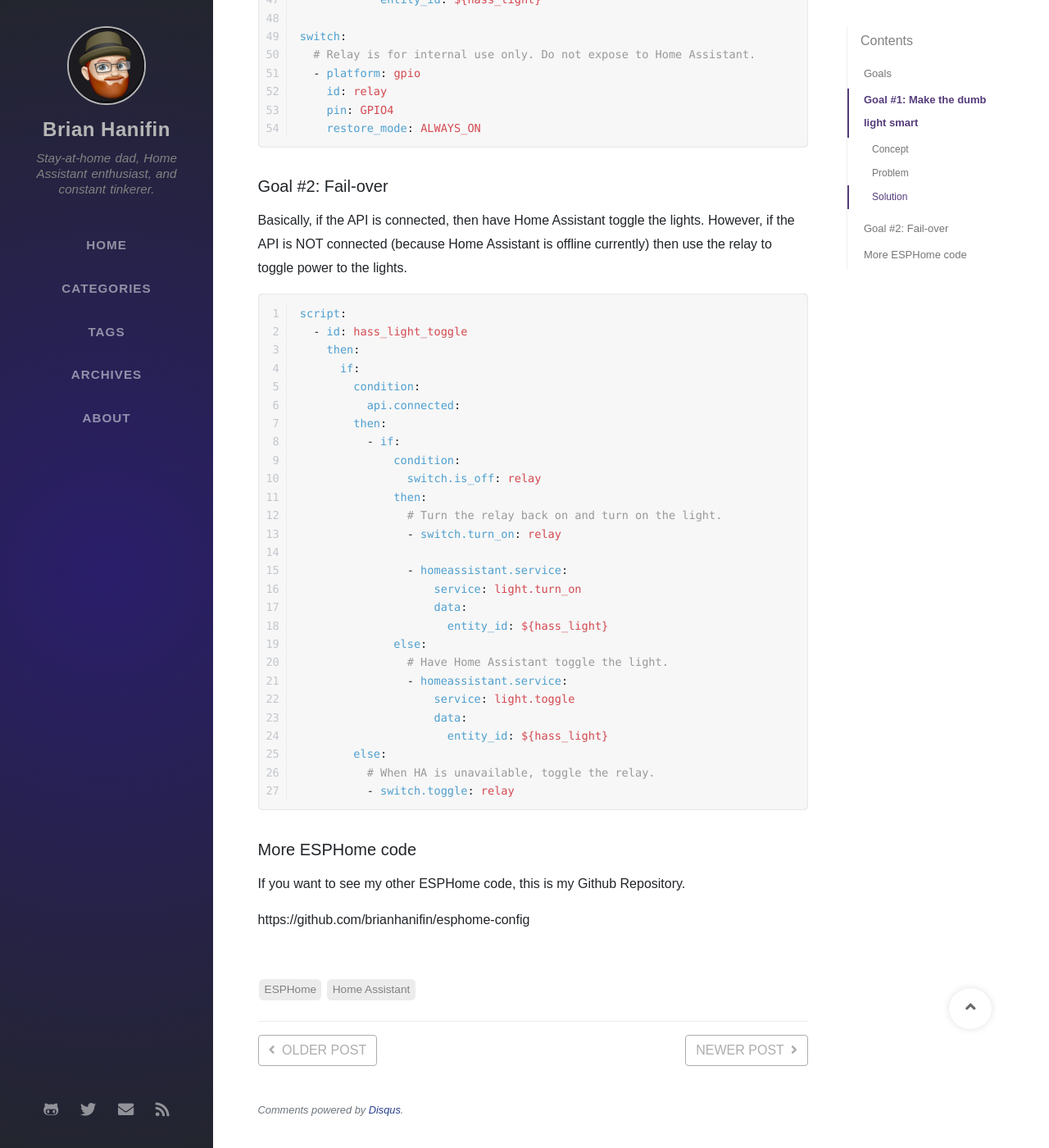
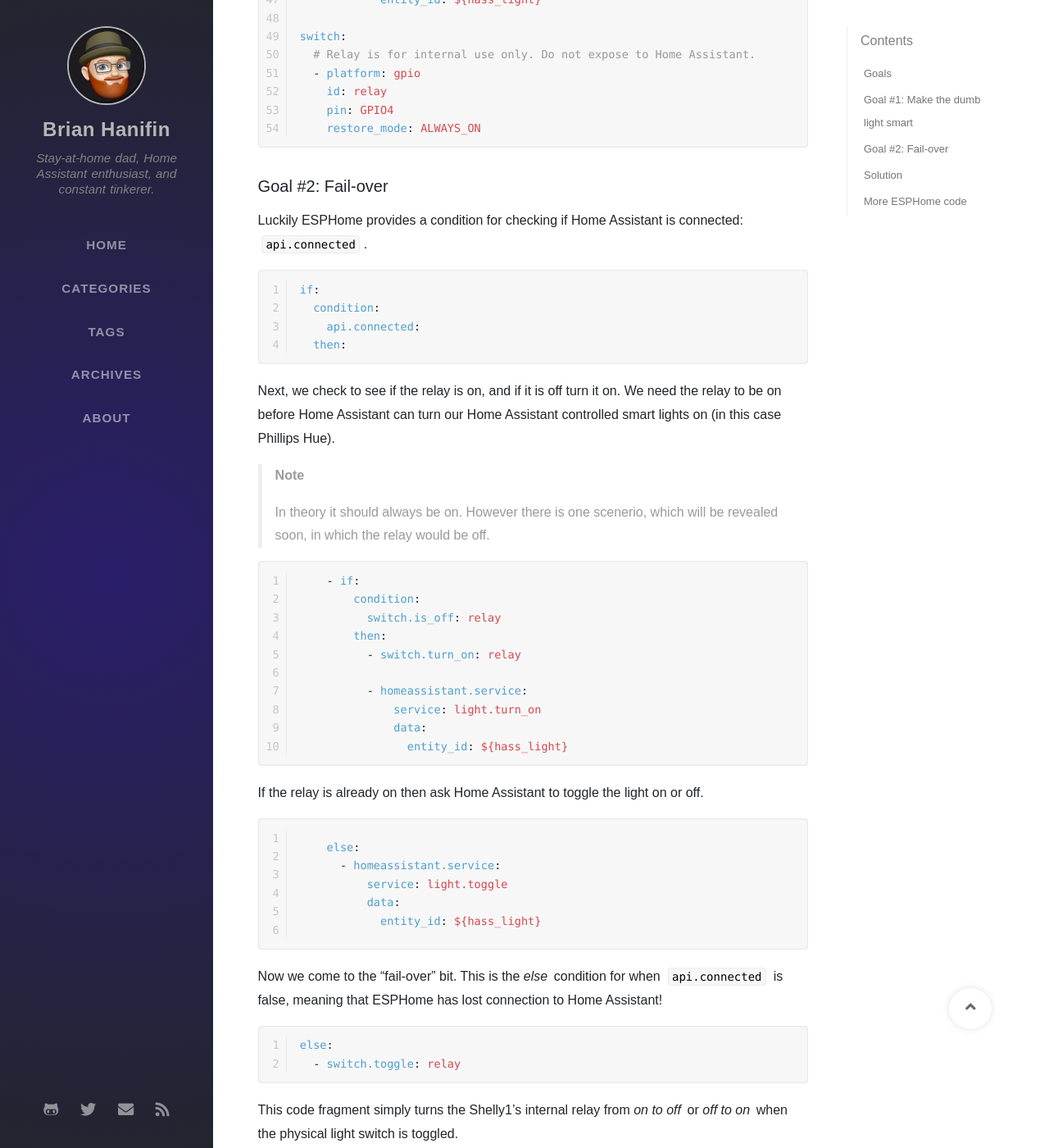
Before and after one commit to brianhanifin/brianhanifin.com, a Jekyll site: the page built from _posts/2019-12-11-esphome-shelly1-dumb-light-switch-smart.md, in a window 1280 px wide and 1400 px high, scrolled down 2635 px. Shown: the whole window at 82% size. Built offline with Jekyll 4.4.1, drawn with Linux system fonts in a browser that asks for light colours; nearby versions of some CDN libraries; some web fonts are replaced; comment, search, counter and statistics services are not loaded; some of the changed text lies outside the part shown.

Commit message:
expanding on the fail-over code explination

````diff
--- a/_posts/2019-12-11-esphome-shelly1-dumb-light-switch-smart.md
+++ b/_posts/2019-12-11-esphome-shelly1-dumb-light-switch-smart.md
@@ -115,7 +115,57 @@
 
 ### Goal #2: Fail-over
 
-Basically, if the API is connected, then have Home Assistant toggle the lights. However, if the API is NOT connected (because Home Assistant is offline currently) then use the relay to toggle power to the lights.
+Luckily ESPHome provides a condition for checking if Home Assistant is connected: `api.connected`.
+
+```yaml
+if:
+  condition:
+    api.connected:
+  then:
+```
+
+Next, we check to see if the relay is on, and if it is off turn it on. We need the relay to be on before Home Assistant can turn our Home Assistant controlled smart lights on (in this case Phillips Hue).
+
+> **Note**
+>
+> In theory it should always be on. However there is one scenerio, which will be revealed soon, in which the relay would be off.
+
+```yaml
+    - if:
+        condition:
+          switch.is_off: relay
+        then:
+          - switch.turn_on: relay
+
+          - homeassistant.service:
+              service: light.turn_on
+              data:
+                entity_id: ${hass_light}
+```
+
+If the relay is already on then ask Home Assistant to toggle the light on or off.
+
+```yaml
+
+    else:
+      - homeassistant.service:
+          service: light.toggle
+          data:
+            entity_id: ${hass_light}
+```
+
+Now we come to the "fail-over" bit. This is the *else* condition for when `api.connected` is false, meaning that ESPHome has lost connection to Home Assistant!
+
+```yaml
+else:
+  - switch.toggle: relay
+```
+
+This code fragment simply turns the Shelly1's internal relay from *on to off* or *off to on* when the physical light switch is toggled.
+
+### Solution
+
+Replace the `script:` section in the above code with this code fragment to enable to switch to continue to turn the lights on and off when Home Assistant is not available.
 
 ```yaml
 script:
````
Also changed, not shown: other parts of _posts/2019-12-11-esphome-shelly1-dumb-light-switch-smart.md (+1 -1 lines).
